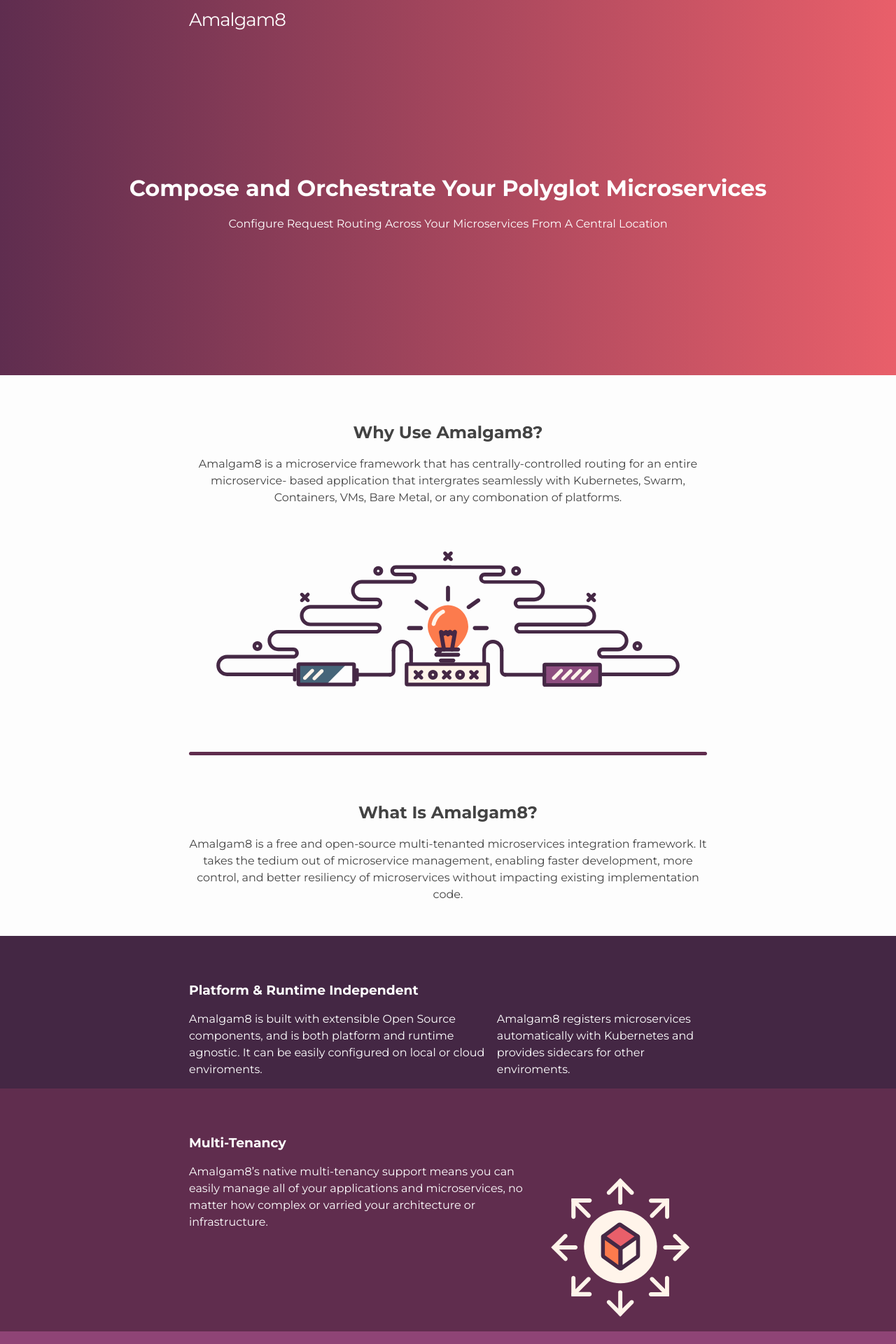
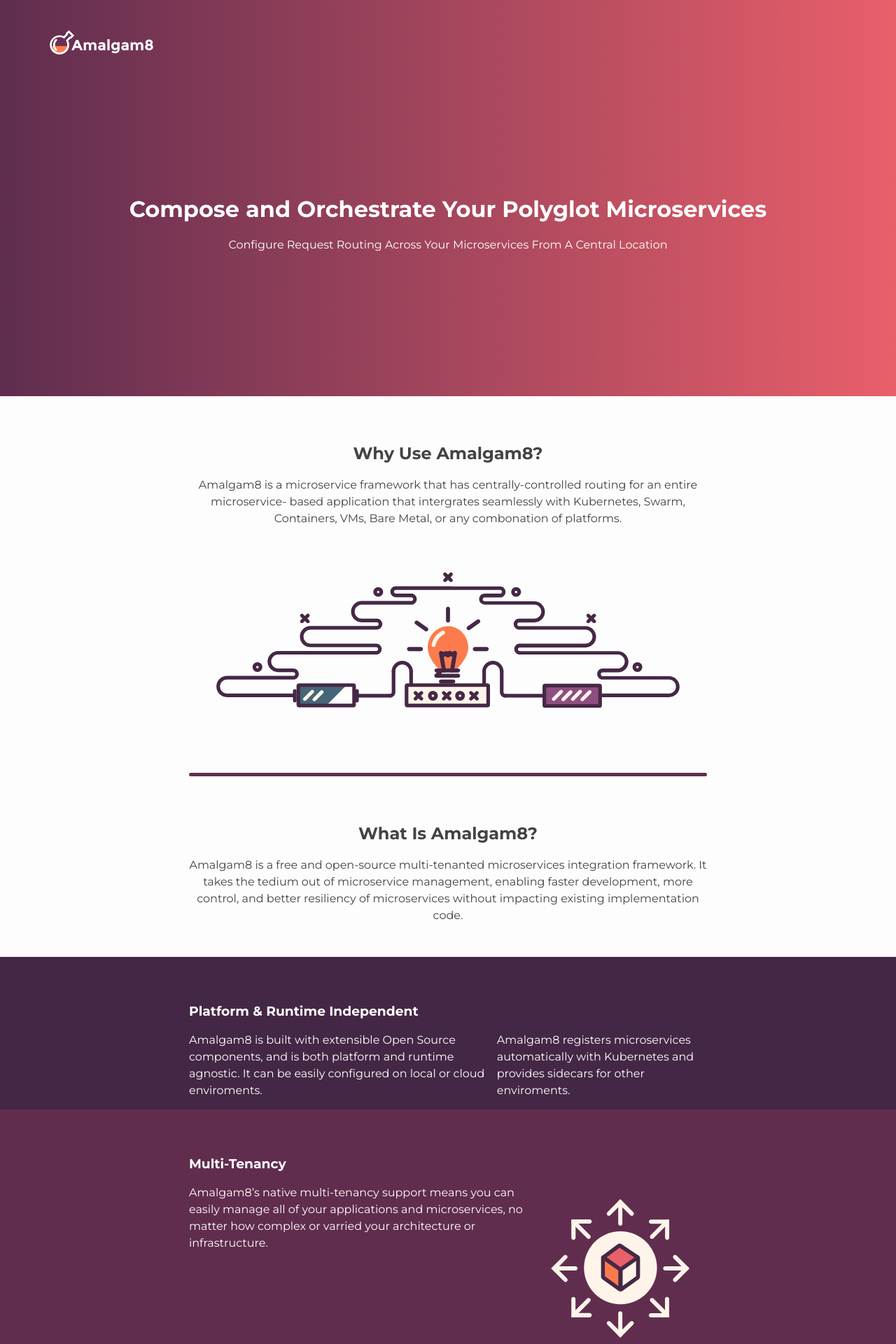
Before and after one commit to amalgam8/amalgam8.github.io, a Jekyll site: the page built from index.html, in a window 1280 px wide. Shown: the top 1920 px of the page at 70% size. Built offline with Jekyll 4.4.1, drawn with Linux system fonts in a browser that asks for light colours.

Commit message:
Adding brand logo

```diff
--- a/_includes/footer.html
+++ b/_includes/footer.html
@@ -7,7 +7,7 @@
     <div class="footer-col-wrapper">
       <div class="footer-col footer-col-1">
         <ul class="contact-list">
-          <li>{{ site.title }}</li>
+          <li><a href="https://github.com/amalgam8/amalgam8.github.io/blob/master/LICENSE">LICENSE</a></li>
           <li><a href="mailto:{{ site.email }}">{{ site.email }}</a></li>
         </ul>
       </div>
--- a/_includes/header.html
+++ b/_includes/header.html
@@ -1,5 +1,8 @@
 <header class="site-header">
-  <div class="wrapper">
-    <a class="site-title" href="{{ site.baseurl }}/">{{ site.title }}</a>
+  <div class="nav-wrapper">
+    <a class="site-title" href="{{ site.baseurl }}/">
+      <img class="brand-icon" src="/assets/Amalgam8-logo.svg"
+           alt="Amalgam8 brand logo showing a flask beaker with a chemical in it">
+    </a>
   </div>
 </header>
--- a/_sass/_base.scss
+++ b/_sass/_base.scss
@@ -175,6 +175,30 @@
 
 
 /**
+ * Nav-Wrapper
+ */
+.nav-wrapper {
+    max-width: -webkit-calc(#{$nav-content-width} - (#{$spacing-unit} * 2));
+    max-width:         calc(#{$nav-content-width} - (#{$spacing-unit} * 2));
+    margin-right: auto;
+    margin-left: auto;
+    padding-right: $spacing-unit;
+    padding-left: $spacing-unit;
+    padding-top: $spacing-unit;
+    @extend %clearfix;
+
+    @include media-query($on-laptop) {
+        max-width: -webkit-calc(#{$nav-content-width} - (#{$spacing-unit}));
+        max-width:         calc(#{$nav-content-width} - (#{$spacing-unit}));
+        padding-right: $spacing-unit / 2;
+        padding-left: $spacing-unit / 2;
+        padding-top: $spacing-unit / 2;
+    }
+}
+
+
+
+/**
  * Clearfix
  */
 %clearfix {
--- a/_sass/_layout.scss
+++ b/_sass/_layout.scss
@@ -40,10 +40,11 @@
     margin-bottom: 0;
     float: left;
 
-    &,
-    &:visited {
-        color: white;
-    }
+
+}
+
+.brand-icon{
+min-width: 150px;
 }
 
 
--- a/css/main.scss
+++ b/css/main.scss
@@ -38,6 +38,8 @@
 
 // Width of the content area
 $content-width:    800px;
+$nav-content-width:    1200px;
+
 
 $on-palm:          600px;
 $on-laptop:        800px;
```
